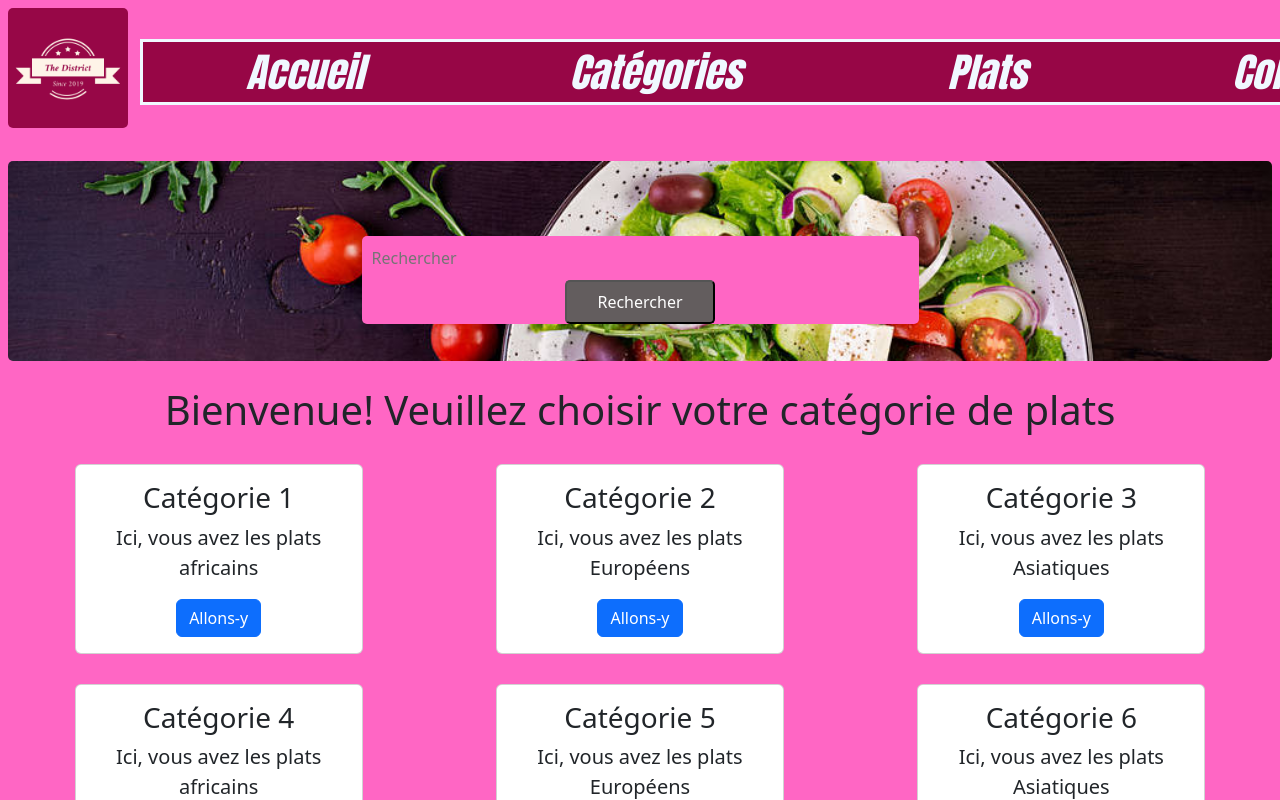
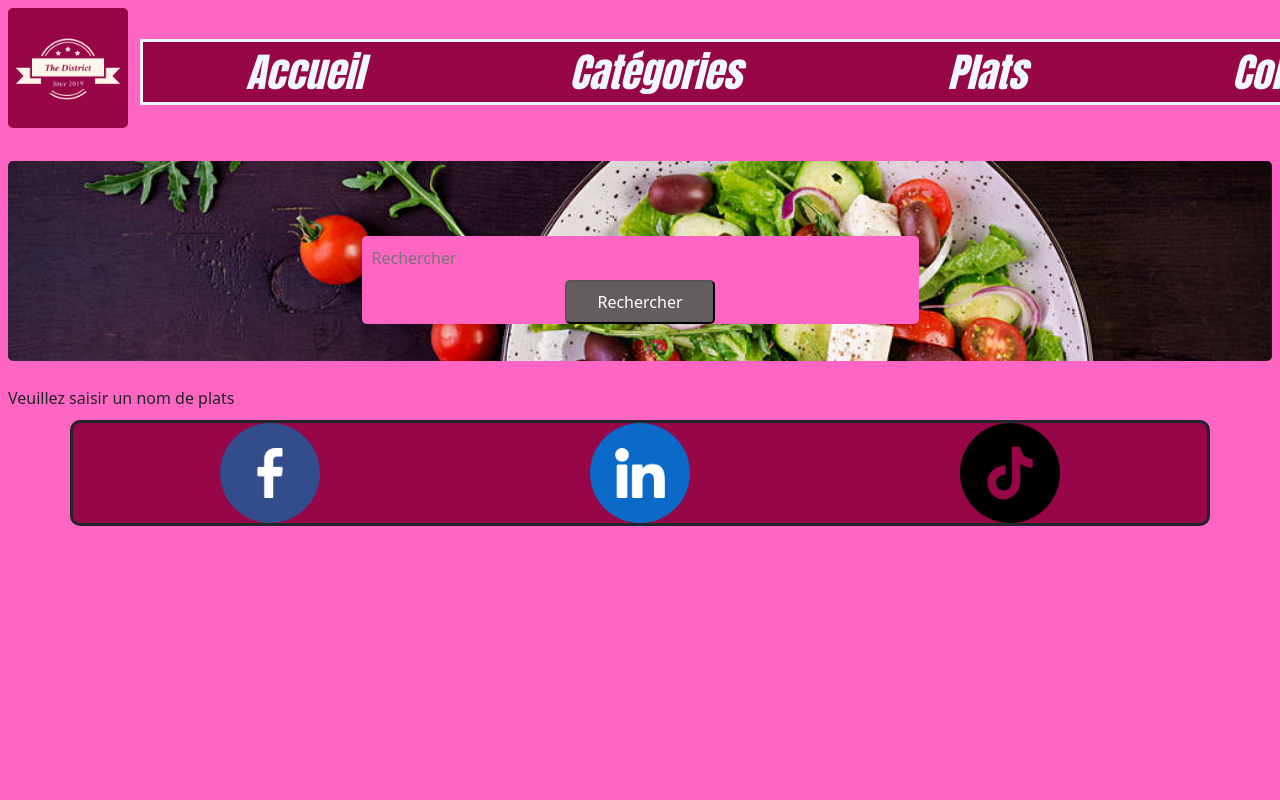
Before and after one commit to Bignon12/projet-fil-rouge, a plain HTML site: page index.html in a window 1280 px wide. Both pictures are taken after a click on the button "Rechercher". Shown: the top 800 px of the page. Drawn offline with nearby package versions, Linux system fonts and the light colour scheme.

Commit message:
Projet fil rouge

```diff
--- /dev/null
+++ b/Ajax2/index.css
@@ -0,0 +1,13 @@
+body {
+    background-color: rgb(61, 41, 5)
+}
+
+.aaa {
+    color: rgb(143, 173, 173);
+}
+
+.bbb {
+    color: rgb(141, 197, 197);
+    background-color: rgb(6, 77, 139);
+    border-radius: 7px;
+}
--- a/index.html
+++ b/index.html
@@ -41,12 +41,13 @@
 
     <div class="re">
         <div class="search-bar">
-            <input class="search-input" type="text" placeholder="Rechercher">
-            <button class="search-button" type="submit">Rechercher</button>
+            <input class="search-input" id="searchInput" type="text" placeholder="Rechercher">
+            <button class="search-button" id="searchButton" type="submit">Rechercher</button>
         </div>
     </div>
-
-    <div>
+    <div id="results" class="list-group d-flex"></div>
+    <div id="cacher">
+     <div>
         <h1 class="text-center" ;>Bienvenue! Veuillez choisir votre catégorie de plats</h1>
     </div>
 
@@ -55,7 +56,7 @@
             <div class="card text-center" style="width: 18rem;">
                 <div class="card-body">
                     <h3 class="card-title text-center">Catégorie 1</h3>
-                    <p style="font-size: 20px;">Ici, vous avez les plats africains</p>
+                    <p style="font-size: 20px;">Ici, vous avez les catégories de plats</p>
                     <a href="#" class="btn btn-primary">Allons-y</a>
                 </div>
             </div>
@@ -63,7 +64,7 @@
             <div class="card text-center" style="width: 18rem;">
                 <div class="card-body">
                     <h3 class="card-title text-center">Catégorie 2</h3>
-                    <p style="font-size: 20px;">Ici, vous avez les plats Européens</p>
+                    <p style="font-size: 20px;">Ici, vous avez les catégories de plats</p>
                     <a href="#" class="btn btn-primary">Allons-y</a>
                 </div>
             </div>
@@ -72,7 +73,7 @@
             <div class="card text-center" style="width: 18rem;">
                 <div class="card-body">
                     <h3 class="card-title text-center">Catégorie 3</h3>
-                    <p style="font-size: 20px;">Ici, vous avez les plats Asiatiques</p>
+                    <p style="font-size: 20px;">Ici, vous avez les catégories de plats</p>
                     <a href="#" class="btn btn-primary">Allons-y</a>
                 </div>
             </div>
@@ -84,7 +85,7 @@
             <div class="card text-center" style="width: 18rem;">
                 <div class="card-body">
                     <h3 class="card-title text-center">Catégorie 4</h3>
-                    <p style="font-size: 20px;">Ici, vous avez les plats africains</p>
+                    <p style="font-size: 20px;">Ici, vous avez les catégories de plats</p>
                     <a href="#" class="btn btn-primary">Allons-y</a>
                 </div>
             </div>
@@ -92,7 +93,7 @@
             <div class="card text-center" style="width: 18rem;">
                 <div class="card-body">
                     <h3 class="card-title text-center">Catégorie 5</h3>
-                    <p style="font-size: 20px;">Ici, vous avez les plats Européens</p>
+                    <p style="font-size: 20px;">Ici, vous avez les catégories de plats</p>
                     <a href="#" class="btn btn-primary">Allons-y</a>
                 </div>
             </div>
@@ -100,7 +101,7 @@
             <div class="card text-center" style="width: 18rem;">
                 <div class="card-body">
                     <h3 class="card-title text-center">Catégorie 6</h3>
-                    <p style="font-size: 20px;">Ici, vous avez les plats Asiatiques</p>
+                    <p style="font-size: 20px;">Ici, vous avez les catégories de plats</p>
                     <a href="#" class="btn btn-primary">Allons-y</a>
                 </div>
             </div>
@@ -111,7 +112,7 @@
         <img src="images_the_district/food/buffalo-chicken.webp" alt="fff" width="200" height="200">
         <img src="images_the_district/food/lasagnes_viande.jpg" alt="fff" width="200" height="200">
     </div>
-
+</div>
     <footer>
         <div class="container d-flex justify-content-around">
             <div>
@@ -125,6 +126,8 @@
             </div>
         </div>
     </footer>
+    <script src="https://code.jquery.com/jquery-3.6.0.min.js"></script>
+    <script src="index.js"></script>
 </body>
 
 </html>
--- /dev/null
+++ b/index.js
@@ -0,0 +1,50 @@
+$(document).ready(function(){
+    var searchInput = $("#searchInput");
+    var searchButton = $("#searchButton");
+    var results = $("#results");
+
+    searchButton.click(function(){
+    $.getJSON("the_district.json" , function(data){
+        var saisi = searchInput.val();
+        var plat = data.plat;
+        var filtrePlats=plat.filter(function(filtre){
+            return filtre.libelle.toLowerCase().includes(saisi.toLowerCase());
+
+            })
+            afficher(filtrePlats);
+            function afficher(filtrePlats){
+                if (saisi.length === 0)
+                {
+                    cache = $("#cacher")
+                    cache.hide();
+                    results.html("Veuillez saisir un nom de plats")
+                }
+                else
+                {
+                      cache = $("#cacher")
+                    cache.hide();
+                    $.each(filtrePlats, function(indice, plat)
+                    {
+
+                        var html = `
+                        <div class= "row col-2 m-4" >
+                        <div class="card" style="w-25 mx-1;">
+                            <img src="images_the_district/food/${plat.image}" class="img-fluid cover rounded-start" alt="image categorie">
+                            <div class="card-body">
+                                <h3 class="card-title text-center">${plat.libelle}</h3>
+                                <p>${plat.description}</p>
+                                <p>${plat.prix}</p>
+                                <button type="button" class="btn btn-primary">Commander</button>
+                            </div>
+                        </div>
+                    </div>
+                        `
+
+                    results.append(html);
+                    })
+                }
+
+            }
+        });
+    });
+})
--- /dev/null
+++ b/the_district.json
@@ -0,0 +1,152 @@
+{
+"categorie":[
+ {
+  "id_categorie": 4,
+  "libelle": "Pizza",
+  "description": "Venez découvrir notre Pizza afin de prendre part à cette merveilleuse création culinaire, laissez-vous emporter par ses saveurs et tombez sous le charme de la pizza, un plat qui transcende les frontières pour devenir une passion universelle.",
+  "image": "pizza_cat.jpg",
+  "active": "Yes"
+ },
+ {
+  "id_categorie": 5,
+  "libelle": "Burger",
+  "description": "Goutez à une expérience culinaire irrésistible qui mélange des saveurs, des textures et des sensations pour créer une symphonie de plaisir pour vos papilles.",
+  "image": "burger_cat.jpg",
+  "active": "Yes"
+ },
+ {
+  "id_categorie": 9,
+  "libelle": "Wraps",
+  "description": "Nous vous invitons à la rencontre d'une symphonie de goûts et de sensations enroulée dans une seule morsure. Les combinaisons sont infinies, que vous optiez pour un wrap au poulet grillé et avocat crémeux, un wrap végétarien rempli de légumes croquants, ou même un wrap exotique avec des influences du monde entier.",
+  "image": "wrap_cat.jpg",
+  "active": "Yes"
+ },
+ {
+  "id_categorie": 10,
+  "libelle": "Pasta",
+  "description": "les pâtes, l'une de nos meilleures spécialités, les plus appréciées au monde. Lorsque vous goûtez nos pâtes, vous ressentez la douceur de la texture fondante associée à la richesse de la sauce qui les enrobe. Les pâtes sont des toiles sur lesquelles se dessinent les saveurs de la terre, de la mer, et des jardins. Que vous choisissiez des spaghetti avec une sauce tomate fraîche et des herbes parfumées, des lasagnes avec des couches de fromage fondu, ou des tagliatelles aux fruits de mer, chaque variété de pâtes vous offre une expérience gustative unique.",
+  "image": "pasta_cat.jpg",
+  "active": "Yes"
+ },
+ {
+  "id_categorie": 11,
+  "libelle": "Sandwich",
+  "description": "Si vous êtes à la recherche d'une option de repas rapide et satisfaisante, ou alors, vous êtes un fin gourmet en quête de nouvelles saveurs, nos sandwich sont là pour vous. Préparez-vous à une expérience culinaire qui marie la simplicité à la variété, car un sandwich bien garni est une invitation à la découverte gustative et à la gourmandise, pour vos pique-nique en plein air, un déjeuner au bureau entre collègues.....",
+  "image": "sandwich_cat.jpg",
+  "active": "Yes"
+ },
+ {
+  "id_categorie": 12,
+  "libelle": "Asian Food",
+  "description": "Imaginez un voyage à travers les paysages culinaires de l'Asie, où chaque région offre une tapisserie unique de goûts, de textures et d'arômes. La cuisine asiatique est un festin pour les sens, une symphonie de saveurs et une célébration d'ingrédients comme nulle autre. Des étals de street food animés en Thaïlande aux repas raffinés du kaiseki au Japon, il existe un plat asiatique pour satisfaire toutes les envies et curiosités.",
+  "image": "asian_food_cat.jpg",
+  "active": "No"
+ },
+ {
+  "id_categorie": 13,
+  "libelle": "Salade",
+  "description": "Nos salade sont polyvalentes, s'adaptant à toutes les préférences alimentaires et offrant une infinité de combinaisons possibles. Que vous préfériez une salade légère et fraîche avec des feuilles de laitue et des tomates juteuses, ou une salade plus copieuse avec des ingrédients riches en protéines comme le poulet grillé ou le fromage, il y en a pour tous les goûts.",
+  "image": "salade_cat.jpg",
+  "active": "YES"
+ },
+ {
+  "id_categorie": 14,
+  "libelle": "Veggie",
+  "description": "La cuisine végétarienne est non seulement délicieuse, mais aussi une option saine pour le corps et la planète. Elle est riche en nutriments, en fibres et en antioxydants, tout en étant respectueuse de l'environnement grâce à une empreinte carbone réduite. Elle incite à explorer de nouvelles saveurs et à adopter un mode de vie durable.",
+  "image": "veggie_cat.jpg",
+  "active": "Yes"
+ }
+],
+"plat":[
+ {
+  "id_plat": 4,
+  "libelle": "District Burger",
+  "description": "Burger composé d'un bun's du boulanger, deux steaks de 80g (origine française), de deux tranches poitrine de porc fumée, de deux tranches cheddar affiné, salade et oignons confits. .",
+  "prix": 8,
+  "image": "hamburger.jpg",
+  "id_categorie": 5,
+  "active": "Yes"
+ },
+ {
+  "id_plat": 5,
+  "libelle": "Pizza Bianca",
+  "description": "Une pizza fine et croustillante garnie de crème mascarpone légèrement citronnée et de tranches de saumon fumé, le tout relevé de baies roses et de basilic frais.",
+  "prix": 14,
+  "image": "pizza-salmon.png",
+  "id_categorie": 4,
+  "active": "Yes"
+ },
+ {
+  "id_plat": 9,
+  "libelle": "Buffalo Chicken Wrap",
+  "description": "Du bon filet de poulet mariné dans notre spécialité sucrée & épicée, enveloppé dans une tortilla blanche douce faite maison.",
+  "prix": 5,
+  "image": "buffalo-chicken.webp",
+  "id_categorie": 9,
+  "active": "Yes"
+ },
+ {
+  "id_plat": 10,
+  "libelle": "Cheeseburger",
+  "description": "Burger composé d’un bun’s du boulanger, de salade, oignons rouges, pickles, oignon confit, tomate, d’un steak d’origine Française, d’une tranche de cheddar affiné, et de notre sauce maison.",
+  "prix": 8,
+  "image": "cheesburger.jpg",
+  "id_categorie": 5,
+  "active": "Yes"
+ },
+ {
+  "id_plat": 12,
+  "libelle": "Spaghetti aux légumes",
+  "description": "Un plat de spaghetti au pesto de basilic et légumes poêlés, très parfumé et rapide",
+  "prix": 10,
+  "image": "spaghetti-legumes.jpg",
+  "id_categorie": 10,
+  "active": "Yes"
+ },
+ {
+  "id_plat": 13,
+  "libelle": "Salade César",
+  "description": "Une délicieuse salade Caesar (César) composée de filets de poulet grillés, de feuilles croquantes de salade romaine, de croutons à l'ail, de tomates cerise et surtout de sa fameuse sauce Caesar. Le tout agrémenté de copeaux de parmesan.",
+  "prix": 7,
+  "image": "cesar_salad.jpg",
+  "id_categorie": 13,
+  "active": "Yes"
+ },
+ {
+  "id_plat": 14,
+  "libelle": "Pizza Margherita",
+  "description": "Une authentique pizza margarita, un classique de la cuisine italienne! Une pâte faite maison, une sauce tomate fraîche, de la mozzarella Fior di latte, du basilic, origan, ail, sucre, sel & poivre...",
+  "prix": 14,
+  "image": "pizza-margherita.jpg",
+  "id_categorie": 4,
+  "active": "Yes"
+ },
+ {
+  "id_plat": 15,
+  "libelle": "Courgettes farcies au quinoa et duxelles de champignons",
+  "description": "Voici une recette équilibrée à base de courgettes, quinoa et champignons, 100% vegan et sans gluten!",
+  "prix": 8,
+  "image": "courgettes_farcies.jpg",
+  "id_categorie": 14,
+  "active": "Yes"
+ },
+ {
+  "id_plat": 16,
+  "libelle": "Lasagnes",
+  "description": "Découvrez notre recette des lasagnes, l'une des spécialités italiennes que tout le monde aime avec sa viande hachée et gratinée à l'emmental. Et bien sûr, une inoubliable béchamel à la noix de muscade.",
+  "prix": 12,
+  "image": "lasagnes_viande.jpg",
+  "id_categorie": 10,
+  "active": "Yes"
+ },
+ {
+  "id_plat": 17,
+  "libelle": "Tagliatelles au saumon",
+  "description": "Découvrez notre recette délicieuse de tagliatelles au saumon frais et à la crème qui qui vous assure un véritable régal!",
+  "prix": 12,
+  "image": "tagliatelles-saumon2.jpg",
+  "id_categorie": 10,
+  "active": "Yes"
+ }
+]
+}
```
Also changed, not shown: Ajax2/index.html (added, +22 -0 lines), Ajax2/index.js (added, +39 -0 lines), categorie.html (+6 -3 lines), categorie.js (added, +25 -0 lines), commande.html (+30 -11 lines), commande.js (added, +90 -0 lines), contact.html (+1 -1 lines), css/index.css (+5 -4 lines), plat.html (+5 -3 lines), plat.js (added, +28 -0 lines), contact.js (renamed from jquery.js), images_the_district/food/tagliatelles-saumon.jpg (renamed from images_the_district/food/tagliatelles-saumon.webp), images_the_district/food/tagliatelles-saumon2.jpg (added).
